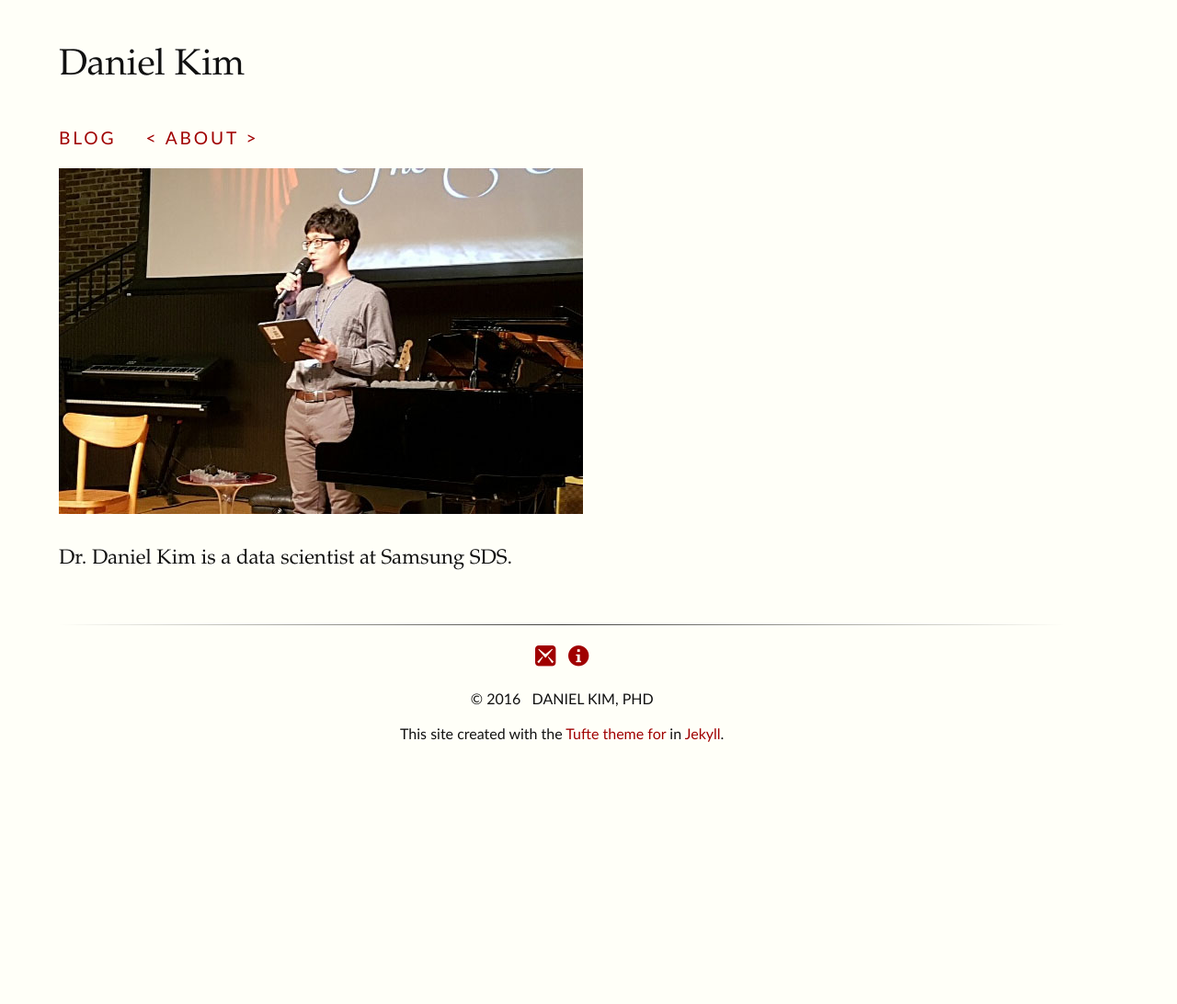
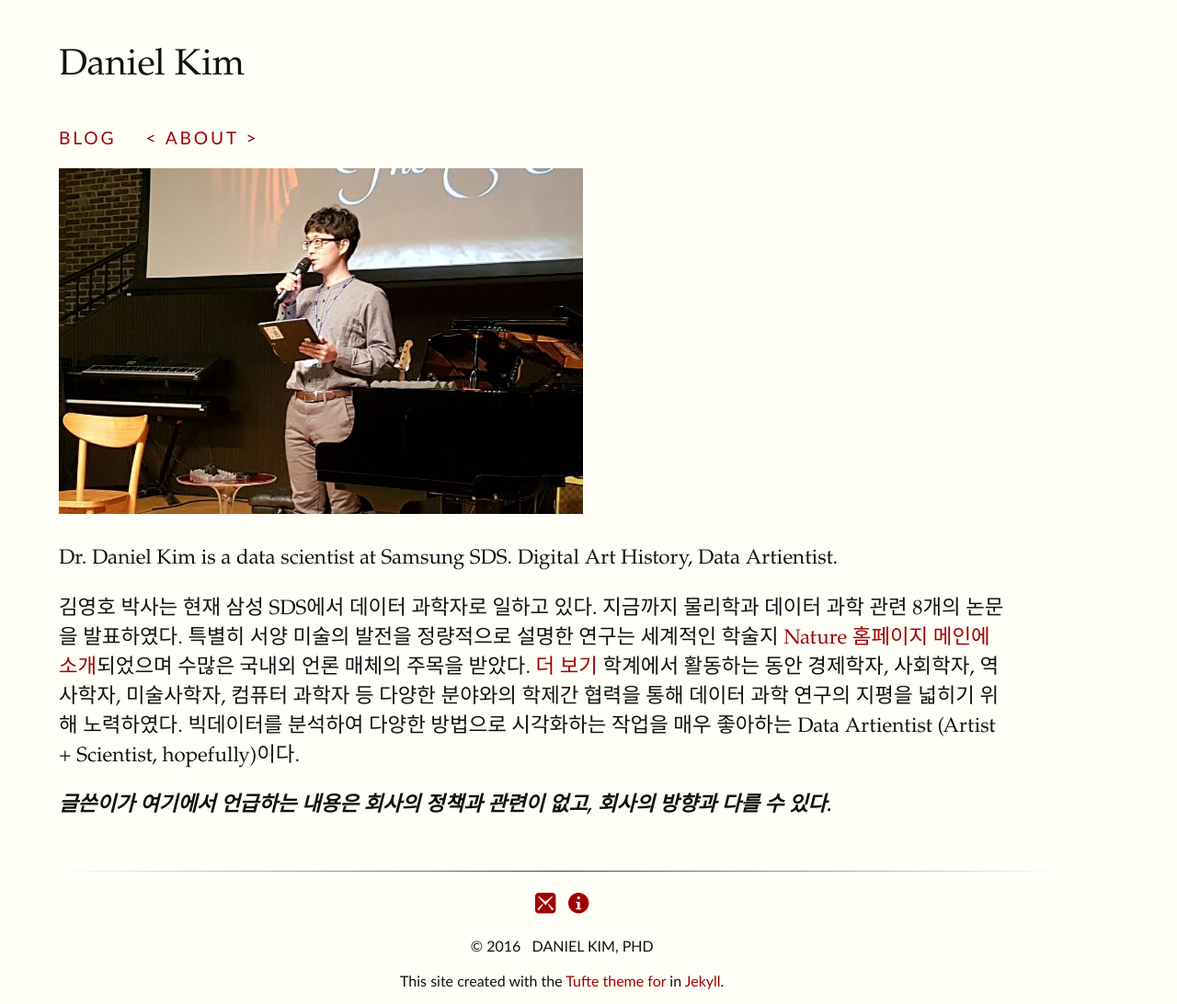
Before and after one commit to danielykim/danielykim.github.io, a Jekyll site: the page built from about/index.md, in a window 1280 px wide. Shown: the whole page at 92% size. Built offline with Jekyll 4.4.1, drawn with Linux system fonts in a browser that asks for light colours; before the commit the page ends 900 px from its top, so only the background shows below that.

Commit message:
Modify about/index.md

```diff
--- a/about/index.md
+++ b/about/index.md
@@ -5,4 +5,8 @@
 
 ![Daniel Kim]({{ site.baseurl }}/images/myphoto.jpg)
 
-Dr. Daniel Kim is a data scientist at Samsung SDS.
+Dr. Daniel Kim is a data scientist at Samsung SDS. Digital Art History, Data Artientist.
+
+김영호 박사는 현재 삼성 SDS에서 데이터 과학자로 일하고 있다. 지금까지 물리학과 데이터 과학 관련 8개의 논문을 발표하였다. 특별히 서양 미술의 발전을 정량적으로 설명한 연구는 세계적인 학술지 [Nature 홈페이지 메인에 소개](http://www.danielykim.me/images/Nature_main_20141211.png)되었으며 수많은 국내외 언론 매체의 주목을 받았다. [더 보기](http://danielykim.me/papers/DKim2014/) 학계에서 활동하는 동안 경제학자, 사회학자, 역사학자, 미술사학자, 컴퓨터 과학자 등 다양한 분야와의 학제간 협력을 통해 데이터 과학 연구의 지평을 넓히기 위해 노력하였다. 빅데이터를 분석하여 다양한 방법으로 시각화하는 작업을 매우 좋아하는 Data Artientist (Artist + Scientist, hopefully)이다.
+
+***글쓴이가 여기에서 언급하는 내용은 회사의 정책과 관련이 없고, 회사의 방향과 다를 수 있다.***
```
